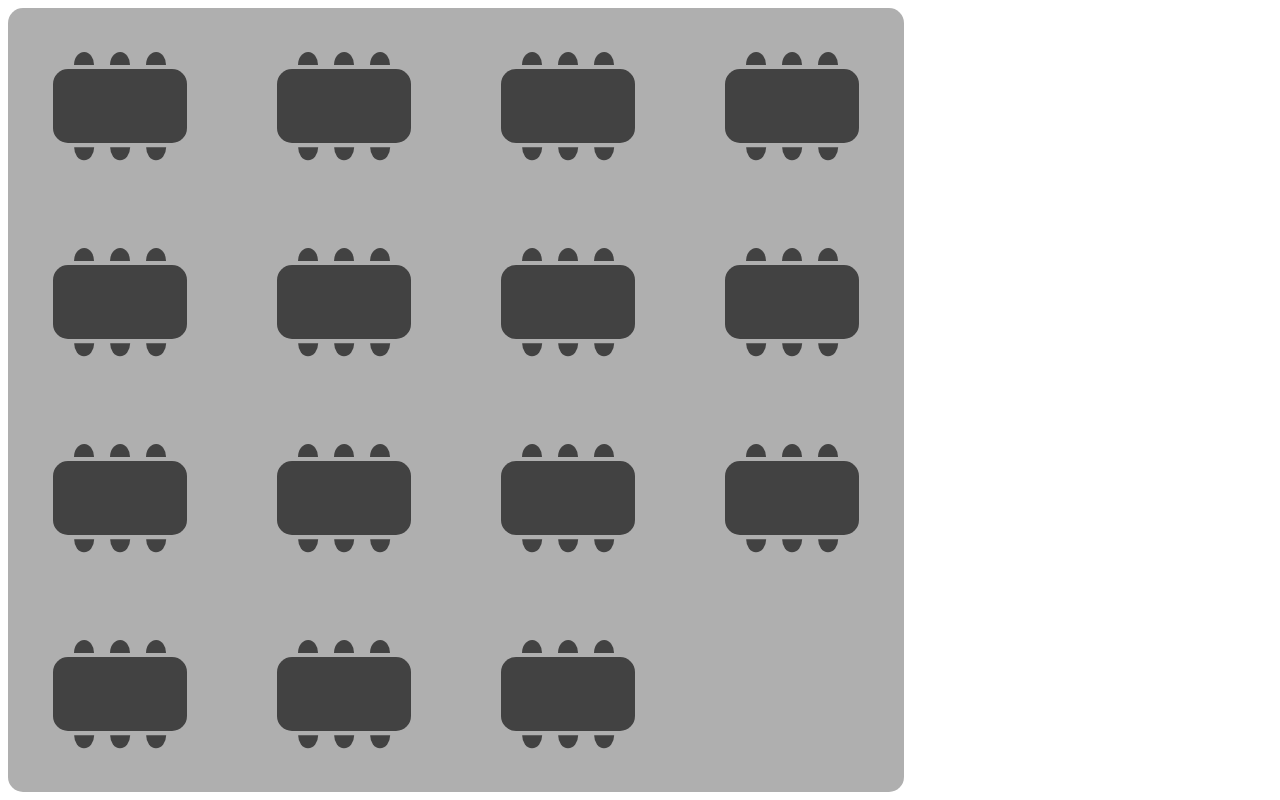
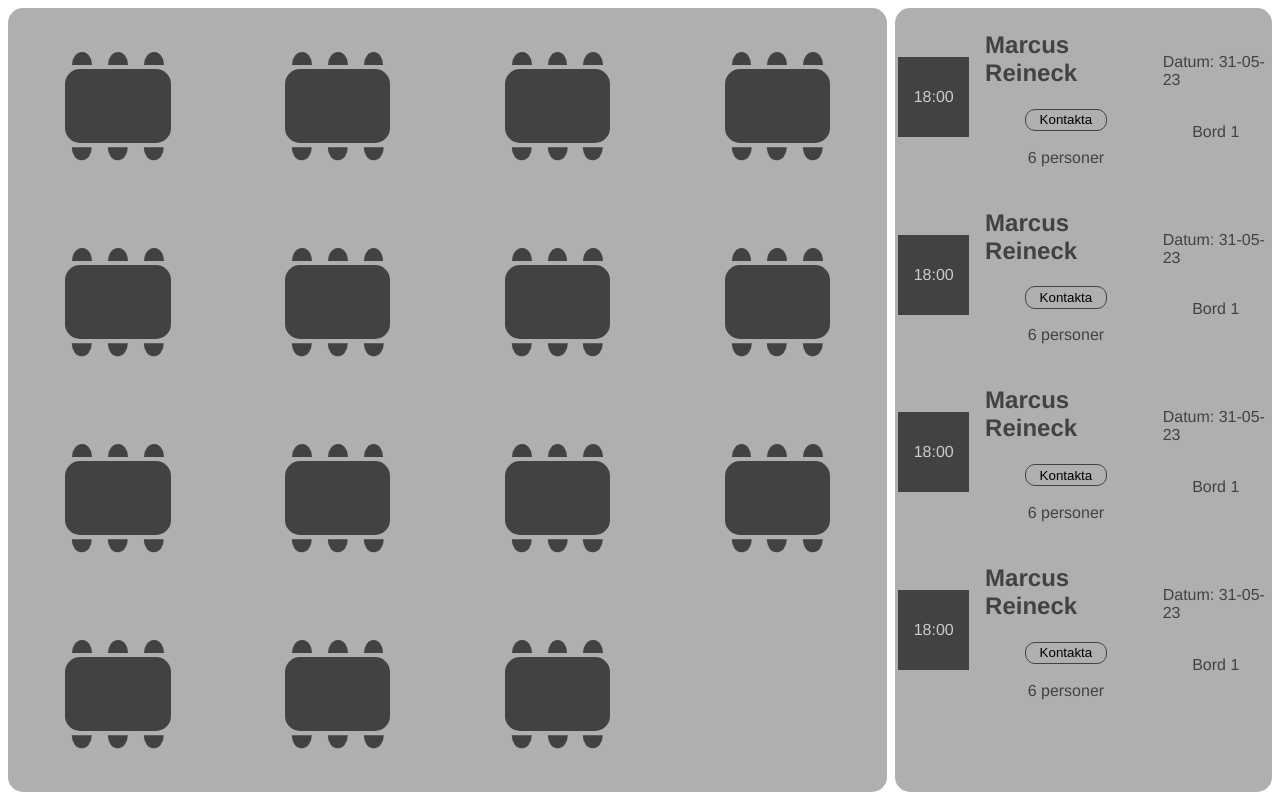
Before and after one commit to MarcusRei/Le-Restaurante, a React (Vite) app in the folder fed22s-therestaurant/: page /admin in a window 1280 px wide. Built offline with nearby package versions, Linux system fonts and the light colour scheme; a web font is replaced by a local one.

Commit message:
✨ add bookingslist

```diff
--- a/fed22s-therestaurant/src/components/Admin.tsx
+++ b/fed22s-therestaurant/src/components/Admin.tsx
@@ -2,14 +2,17 @@ import { TableSet } from "./TableSet";
 import { BottomChair, ChairsWrapper, TopChair } from "./styled/Chairs";
 import { Table } from "./styled/Table";
 import {
+  AdminWrapper,
   LowerTableWrapper,
   TableWrapper,
   TableviewWrapper,
   UpperTableWrapper,
-} from "./styled/tableviewWrappers";
+} from "./styled/AdminWrappers";
+import { BookingsList } from "./BookingsList";
 
 export const Admin = () => {
   return (
+    <AdminWrapper>
       <TableviewWrapper>
         <UpperTableWrapper>
           <TableSet></TableSet>
@@ -31,5 +34,7 @@ export const Admin = () => {
           <TableSet></TableSet>
         </LowerTableWrapper>
       </TableviewWrapper>
+      <BookingsList></BookingsList>
+    </AdminWrapper>
   );
 };
--- /dev/null
+++ b/fed22s-therestaurant/src/components/BookingCard.tsx
@@ -0,0 +1,22 @@
+import { BookingHeading } from "./styled/BookingHeading";
+import { ContactButton } from "./styled/Button";
+import { ThinText } from "./styled/ThinText";
+import { TimeSlotBlock } from "./styled/TimeSlotBlock";
+import { HorisontalWrapper, VerticalWrapper } from "./styled/Wrappers";
+
+export const BookingCard = () => {
+  return (
+    <HorisontalWrapper>
+      <TimeSlotBlock>18:00</TimeSlotBlock>
+      <VerticalWrapper>
+        <BookingHeading>Marcus Reineck</BookingHeading>
+        <ContactButton>Kontakta</ContactButton>
+        <ThinText>6 personer</ThinText>
+      </VerticalWrapper>
+      <VerticalWrapper>
+        <ThinText>Datum: 31-05-23</ThinText>
+        <ThinText>Bord 1</ThinText>
+      </VerticalWrapper>
+    </HorisontalWrapper>
+  );
+};
--- /dev/null
+++ b/fed22s-therestaurant/src/components/BookingsList.tsx
@@ -0,0 +1,15 @@
+import { BookingCard } from "./BookingCard";
+import { BookingsListWrapper } from "./styled/AdminWrappers";
+
+export const BookingsList = () => {
+  return (
+    <>
+      <BookingsListWrapper>
+        <BookingCard></BookingCard>
+        <BookingCard></BookingCard>
+        <BookingCard></BookingCard>
+        <BookingCard></BookingCard>
+      </BookingsListWrapper>
+    </>
+  );
+};
--- a/fed22s-therestaurant/src/components/TableSet.tsx
+++ b/fed22s-therestaurant/src/components/TableSet.tsx
@@ -1,6 +1,6 @@
 import { BottomChair, ChairsWrapper, TopChair } from "./styled/Chairs";
 import { Table } from "./styled/Table";
-import { TableWrapper, TableviewWrapper } from "./styled/tableviewWrappers";
+import { TableWrapper, TableviewWrapper } from "./styled/AdminWrappers";
 
 export const TableSet = () => {
   return (
--- a/fed22s-therestaurant/src/components/styled/tableviewWrappers.tsx
+++ b/fed22s-therestaurant/src/components/styled/AdminWrappers.tsx
@@ -1,4 +1,9 @@
 import styled from "styled-components";
+
+export const AdminWrapper = styled.div`
+  display: flex;
+  gap: 0.5em;
+`;
 
 export const TableviewWrapper = styled.div`
   background-color: #808080a0;
@@ -34,3 +39,7 @@ export const TableWrapper = styled.div`
   width: 60%;
   height: 60%;
 `;
+
+export const BookingsListWrapper = styled(TableviewWrapper)`
+  width: 30vw;
+`;
--- /dev/null
+++ b/fed22s-therestaurant/src/components/styled/BookingHeading.tsx
@@ -0,0 +1,6 @@
+import styled from "styled-components";
+
+export const BookingHeading = styled.h2`
+  font-family: "Franklin Gothic Medium", "Arial Narrow", Arial, sans-serif;
+  color: #424242;
+`;
--- a/fed22s-therestaurant/src/components/styled/Button.tsx
+++ b/fed22s-therestaurant/src/components/styled/Button.tsx
@@ -11,3 +11,10 @@ export const Button = styled.button`
     background-color: lightgray;
   }
 `;
+
+export const ContactButton = styled.button`
+  background-color: transparent;
+  border: 1px solid #424242;
+  border-radius: 10px;
+  padding: 0.2em 1em;
+`;
--- a/fed22s-therestaurant/src/components/styled/Table.tsx
+++ b/fed22s-therestaurant/src/components/styled/Table.tsx
@@ -3,6 +3,6 @@ import styled from "styled-components";
 export const Table = styled.div`
   background-color: #424242;
   border-radius: 15px;
-  width: 100%;
+  width: 80%;
   height: 100%;
 `;
--- /dev/null
+++ b/fed22s-therestaurant/src/components/styled/ThinText.tsx
@@ -0,0 +1,7 @@
+import styled from "styled-components";
+
+export const ThinText = styled.p`
+  font-family: "Franklin Gothic Medium", "Arial Narrow", Arial, sans-serif;
+  color: #424242;
+  font-weight: lighter;
+`;
--- /dev/null
+++ b/fed22s-therestaurant/src/components/styled/TimeSlotBlock.tsx
@@ -0,0 +1,12 @@
+import styled from "styled-components";
+
+export const TimeSlotBlock = styled.div`
+  font-family: "Franklin Gothic Medium", "Arial Narrow", Arial, sans-serif;
+  width: 5em;
+  height: 5em;
+  background-color: #424242;
+  display: flex;
+  justify-content: center;
+  align-items: center;
+  color: #cccccc;
+`;
--- /dev/null
+++ b/fed22s-therestaurant/src/components/styled/Wrappers.tsx
@@ -0,0 +1,16 @@
+import styled from "styled-components";
+
+export const HorisontalWrapper = styled.div`
+  display: flex;
+  justify-content: center;
+  align-items: center;
+  gap: 1em;
+  margin: 0.2em;
+  border-radius: solid 1px black;
+`;
+
+export const VerticalWrapper = styled(HorisontalWrapper)`
+  flex-direction: column;
+  gap: 0.1em;
+  margin: 0;
+`;
```
Lines whose indentation alone changed are shown as unchanged.
